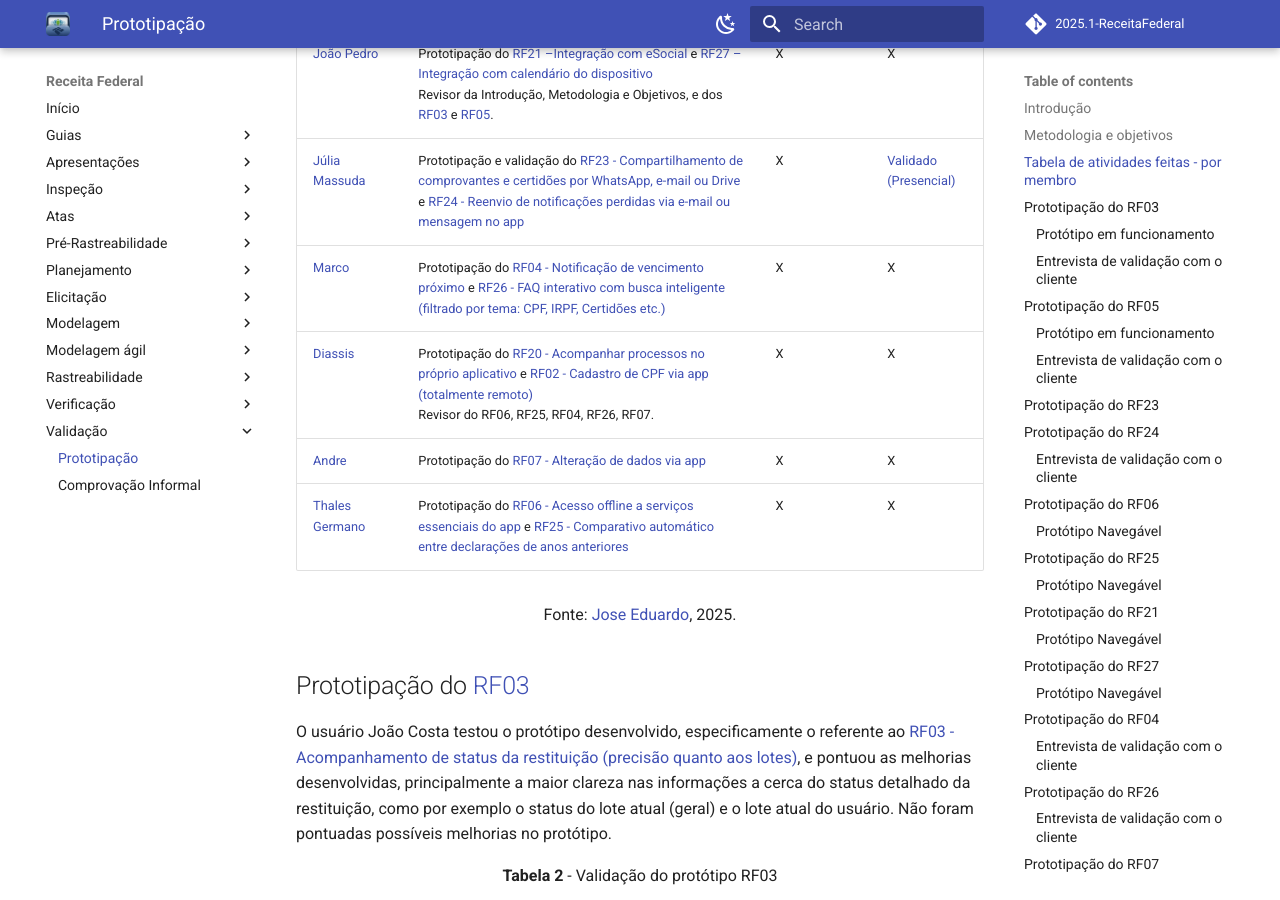
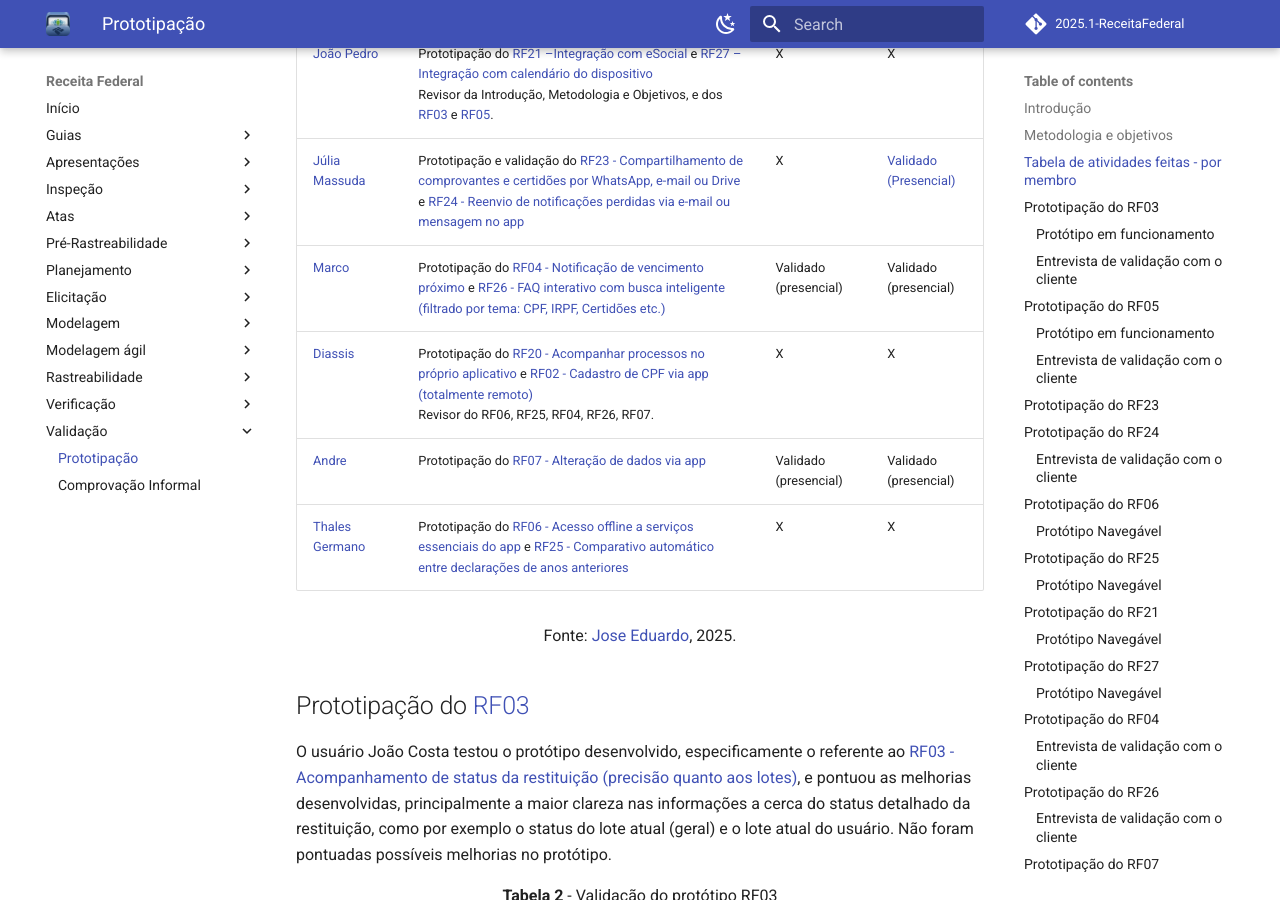
Before and after one commit to Requisitos-de-Software/2025.1-Meu-INSS, an MkDocs documentation site: the page built from docs/validacao/prototipacao.md, in a window 1280 px wide and 900 px high, scrolled down 1229 px. Built offline with MkDocs 1.6.1 and Material for MkDocs 9.7.7, drawn with Linux system fonts in a browser that asks for light colours; comment, search, counter and statistics services are not loaded.

Commit message:
Adicionando mudanças

```diff
--- a/docs/validacao/prototipacao.md
+++ b/docs/validacao/prototipacao.md
@@ -26,9 +26,9 @@ Os **objetivos** dessa etapa são:
 | [José Eduardo](https://github.com/jevprado)        | Introdução, Metodologia e Objetivos. <br> Prototipação e validação do [RF03 - Acompanhamento de status da restituição (precisão quanto aos lotes) ](https://requisitos-de-software.github.io/2025.1-ReceitaFederal/elicitacao/requisitos-elicitados/) e [RF05 - Agendar no próprio aplicativo atendimentos presenciais em unidades da Receita Federal](https://requisitos-de-software.github.io/2025.1-ReceitaFederal/elicitacao/requisitos-elicitados/). <br>  Revisor do RF23, RF24, RF20 e RF02.     | [Validado (Presencial)](https://requisitos-de-software.github.io/2025.1-ReceitaFederal/validacao/prototipacao/#entrevista-de-validacao-com-o-cliente) | [Validado (Presencial)](https://requisitos-de-software.github.io/2025.1-ReceitaFederal/validacao/prototipacao/#entrevista-de-validacao-com-o-cliente_1)  |
 | [João Pedro](https://github.com/JpRodrigues2)      | Prototipação do [RF21 –Integração com eSocial](https://requisitos-de-software.github.io/2025.1-ReceitaFederal/elicitacao/requisitos-elicitados/) e [RF27 – Integração com calendário do dispositivo](https://requisitos-de-software.github.io/2025.1-ReceitaFederal/elicitacao/requisitos-elicitados/) <br>  Revisor da Introdução, Metodologia e Objetivos, e dos [RF03](https://requisitos-de-software.github.io/2025.1-ReceitaFederal/elicitacao/requisitos-elicitados/) e [RF05](https://requisitos-de-software.github.io/2025.1-ReceitaFederal/elicitacao/requisitos-elicitados/). | X | X |
 | [Júlia Massuda](https://github.com/JuliaReis18)    | Prototipação e validação do [RF23 - Compartilhamento de comprovantes e certidões por WhatsApp, e-mail ou Drive](https://requisitos-de-software.github.io/2025.1-ReceitaFederal/elicitacao/requisitos-elicitados/) e [RF24 - Reenvio de notificações perdidas via e-mail ou mensagem no app](https://requisitos-de-software.github.io/2025.1-ReceitaFederal/elicitacao/requisitos-elicitados/) | X | [Validado (Presencial)](https://requisitos-de-software.github.io/2025.1-ReceitaFederal/validacao/prototipacao/#entrevista-de-validacao-com-o-cliente_2) |
-| [Marco](https://github.com/marcomarquesdc)         |  Prototipação  do [RF04 - Notificação de vencimento próximo](https://requisitos-de-software.github.io/2025.1-ReceitaFederal/elicitacao/requisitos-elicitados/) e [RF26 - FAQ interativo com busca inteligente (filtrado por tema: CPF, IRPF, Certidões etc.)](https://requisitos-de-software.github.io/2025.1-ReceitaFederal/elicitacao/requisitos-elicitados/) | X | X |
+| [Marco](https://github.com/marcomarquesdc)         |  Prototipação  do [RF04 - Notificação de vencimento próximo](https://requisitos-de-software.github.io/2025.1-ReceitaFederal/elicitacao/requisitos-elicitados/) e [RF26 - FAQ interativo com busca inteligente (filtrado por tema: CPF, IRPF, Certidões etc.)](https://requisitos-de-software.github.io/2025.1-ReceitaFederal/elicitacao/requisitos-elicitados/) | Validado (presencial) | Validado (presencial) |
 | [Diassis](https://github.com/Diaxiz)      | Prototipação do [RF20 - Acompanhar processos no próprio aplicativo](https://requisitos-de-software.github.io/2025.1-ReceitaFederal/elicitacao/requisitos-elicitados/) e [RF02 - Cadastro de CPF via app (totalmente remoto)](https://requisitos-de-software.github.io/2025.1-ReceitaFederal/elicitacao/requisitos-elicitados/)  <br> Revisor do RF06, RF25, RF04, RF26, RF07.    | X | X |
-| [Andre](https://github.com/Andrewslopes)      | Prototipação do [RF07 - Alteração de dados via app](https://requisitos-de-software.github.io/2025.1-ReceitaFederal/elicitacao/requisitos-elicitados/)   | X | X |
+| [Andre](https://github.com/Andrewslopes)      | Prototipação do [RF07 - Alteração de dados via app](https://requisitos-de-software.github.io/2025.1-ReceitaFederal/elicitacao/requisitos-elicitados/)   | Validado (presencial) | Validado (presencial)|
 | [Thales Germano](https://github.com/thalesgvl)      | Prototipação do [RF06 - Acesso offline a serviços essenciais do app](https://requisitos-de-software.github.io/2025.1-ReceitaFederal/elicitacao/requisitos-elicitados/) e [RF25 - Comparativo automático entre declarações de anos anteriores ](https://requisitos-de-software.github.io/2025.1-ReceitaFederal/elicitacao/requisitos-elicitados/)    | X | X |
 
 <font size="3"><p style="text-align: center">Fonte: [Jose Eduardo](https://github.com/jevprado), 2025.</p></font>
```
